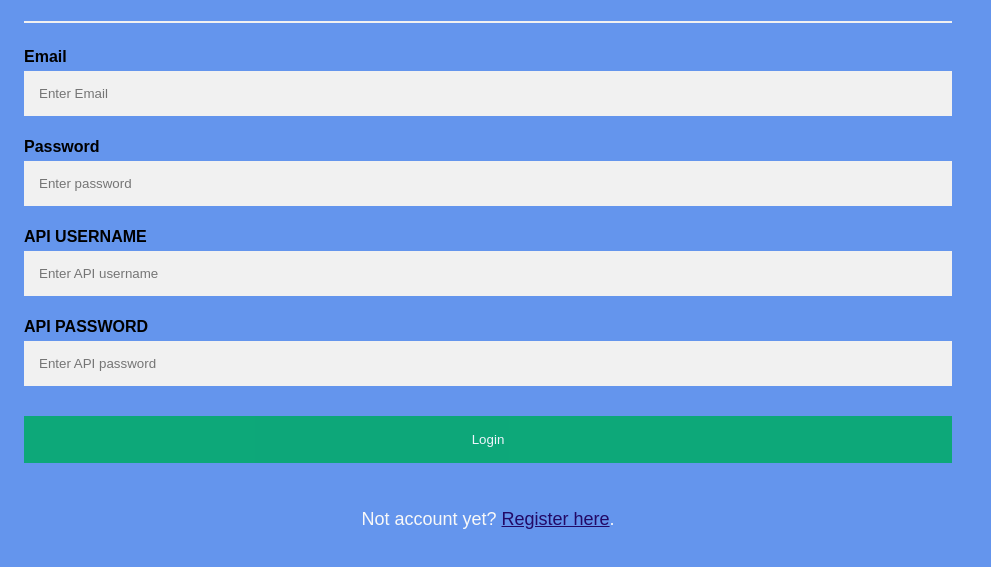
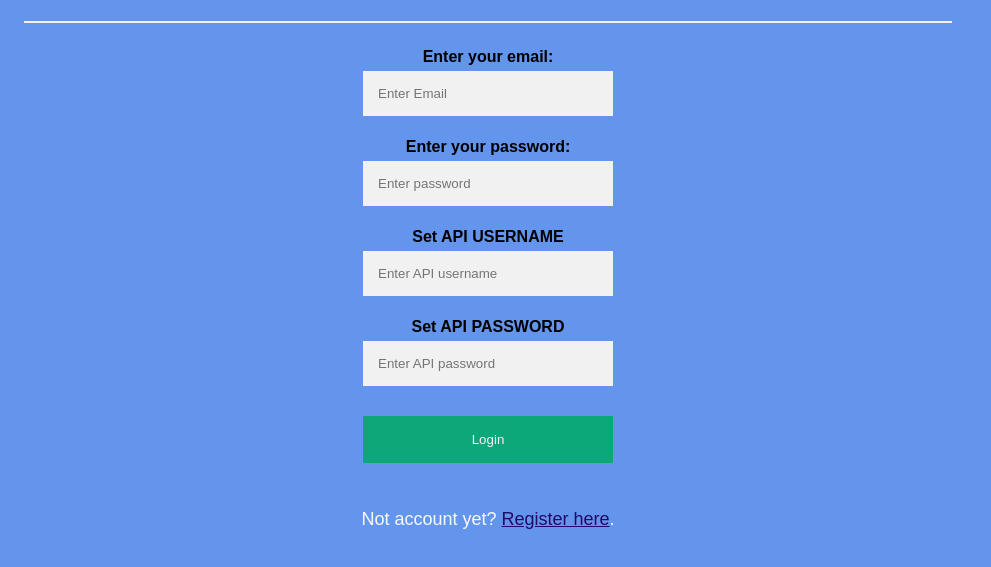
Before and after one commit to dieselpolle/bootcamp_demo, a website: page public/login.html in a window 1280 px wide. Shown: the part 99-666 px from the top of the page, without its empty margins (0-991 px from the left). Drawn offline with Linux system fonts and the light colour scheme.

Commit message:
Modified the html layouts

```diff
--- a/public/login.html
+++ b/public/login.html
@@ -9,6 +9,7 @@
     <script type = "text/javascript" src="js/tools.js"></script>
 </head>
 <body>
+<center>
     <form id="login" action="javascript:send('login','','')">
         <div class="container">
             <h1>Login</h1>
@@ -20,19 +21,19 @@
                 if (checkLogin()==true) window.location = "main.html";
             </script>
             <hr>
-            <label for="emailLabel"><b>Email</b></label>
-            <input type="text" placeholder="Enter Email" name="email" id="email" required>
-            <label for="passwordLabel"><b>Password</b></label>
-            <input type="password" placeholder="Enter password" name="password" id="password" required>
-            <label for="apiUsernameLabel"><b>API USERNAME</b></label>
-            <input type="text" placeholder="Enter API username" name="apiUsername" id="apiUsername" required>
-            <label for="apiPasswordLabel"><b>API PASSWORD</b></label>
-            <input type="password" placeholder="Enter API password" name="apiPassword" id="apiPassword" required>
-            <button type="submit" class="registerbtn">Login</button>
+            <label for="emailLabel"style="width: 250px;" ><b>Enter your email:</b></label><br/>
+            <input type="text" placeholder="Enter Email" name="email" id="email" required style="width: 250px;"><br/>
+            <label for="passwordLabel" style="width: 250px;"><b>Enter your password:</b></label><br/>
+            <input type="password" placeholder="Enter password" name="password" id="password" required style="width: 250px;"><br/>
+            <label for="apiUsernameLabel" style="width: 250px;"><b>Set API USERNAME</b></label><br/>
+            <input type="text" placeholder="Enter API username" name="apiUsername" id="apiUsername" required style="width: 250px;"><br/>
+            <label for="apiPasswordLabel" style="width: 250px;"><b>Set API PASSWORD</b></label><br/>
+            <input type="password" placeholder="Enter API password" name="apiPassword" id="apiPassword" required style="width: 250px;"><br/>
+            <button type="submit" class="registerbtn" style="width: 250px;">Login</button><br/>
         </div>
-
         <div class="containerSignIn">
             <p>Not account yet? <a href="index.html">Register here</a>.</p>
         </div>
     </form>
+    </center>
 </body>
```
Also changed, not shown: public/index.html (+9 -5 lines).
